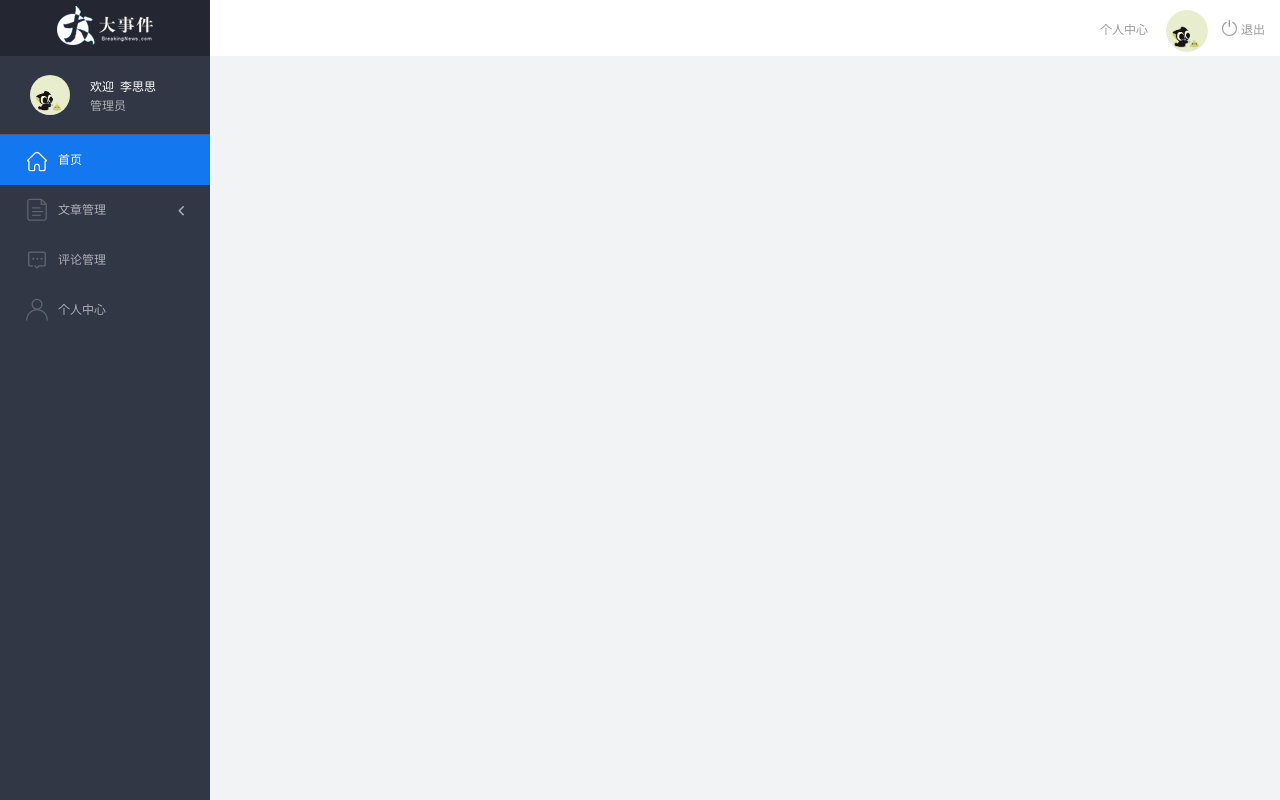
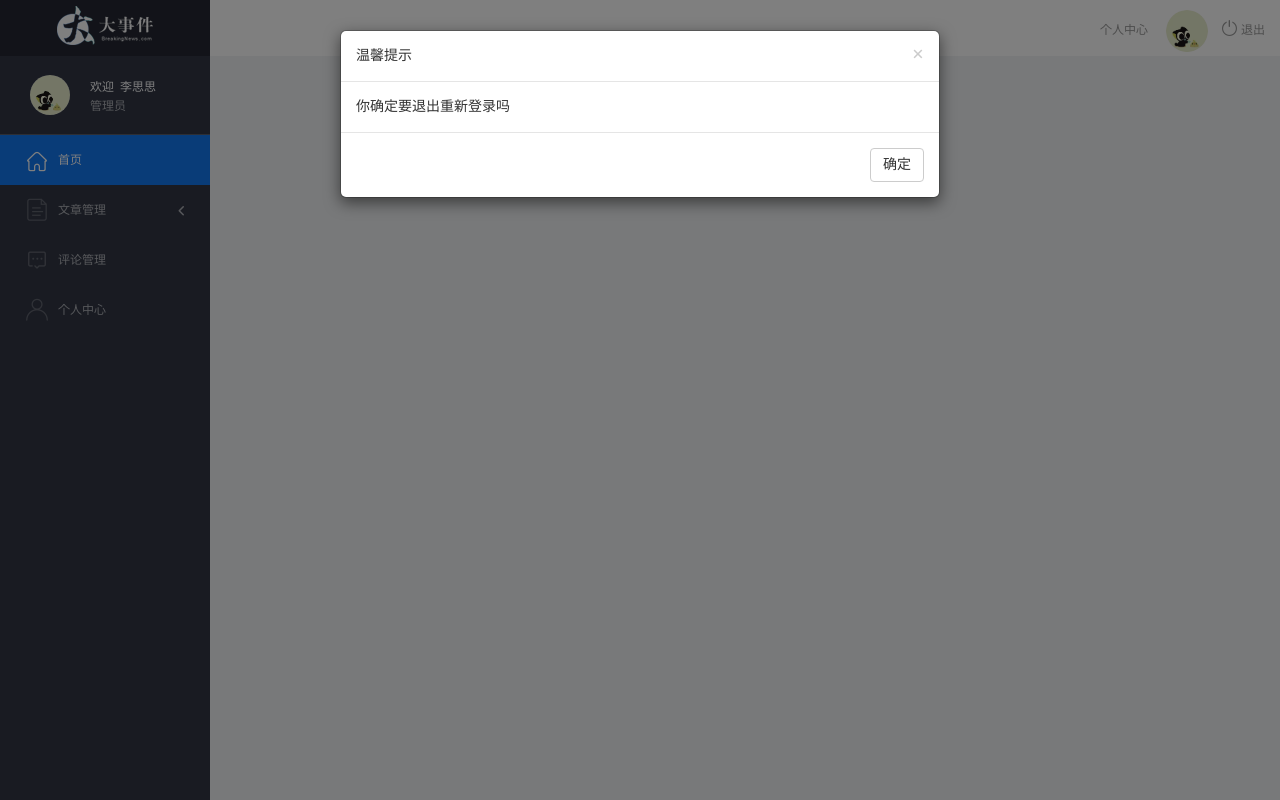
Before and after one commit to liyepai/bignews, a plain HTML site: page admin/index.html in a window 1280 px wide. Both pictures are taken after a click on the link "退出". Drawn offline with Linux system fonts and the light colour scheme; no server answers.

Commit message:
管理主页
实现了token验证与退出按钮的跳转

```diff
--- a/admin/index.html
+++ b/admin/index.html
@@ -1,15 +1,14 @@
 <!DOCTYPE html>
 <html lang="en">
-
   <head>
-    <meta charset="UTF-8">
-    <meta name="viewport" content="width=device-width, initial-scale=1.0">
-    <meta http-equiv="X-UA-Compatible" content="ie=edge">
+    <meta charset="UTF-8" />
+    <meta name="viewport" content="width=device-width, initial-scale=1.0" />
+    <meta http-equiv="X-UA-Compatible" content="ie=edge" />
     <title>大事件-后台首页</title>
-    <link rel="stylesheet" href="./libs/bootstrap/css/bootstrap.min.css">
-    <link rel="stylesheet" href="css/reset.css">
-    <link rel="stylesheet" href="css/iconfont.css">
-    <link rel="stylesheet" href="css/main.css">
+    <link rel="stylesheet" href="./libs/bootstrap/css/bootstrap.min.css" />
+    <link rel="stylesheet" href="css/reset.css" />
+    <link rel="stylesheet" href="css/iconfont.css" />
+    <link rel="stylesheet" href="css/main.css" />
     <script src="./libs/jquery-1.12.4.min.js"></script>
     <!-- 导入bootstrap的js文件 -->
     <script src="./libs/bootstrap/js/bootstrap.min.js"></script>
@@ -17,42 +16,172 @@
 
   <body>
     <div class="sider">
-        <a href="#" class="logo"><img src="images/logo02.png" alt="logo"></a>
+      <a href="#" class="logo"><img src="images/logo02.png" alt="logo"/></a>
       <div class="user_info">
-            <img src="images/2.jpg" alt="person">
+        <img src="images/2.jpg" alt="person" />
         <span>欢迎&nbsp;&nbsp;李思思</span>
         <b>管理员</b>
       </div>
       <!-- 左侧导航栏 -->
       <div class="menu">
-            <div class="level01 active"><a href="#" target="main_frame"><i
-                        class="iconfont icon-yidiandiantubiao04"></i><span>首页</span></a></div>
-            <div class="level01"><a href="#"><i class="iconfont icon-icon-article"></i><span>文章管理</span><b
-                        class="iconfont icon-arrowdownl"></b></a></div>
+        <div class="level01 active">
+          <a href="#" target="main_frame"
+            ><i class="iconfont icon-yidiandiantubiao04"></i
+            ><span>首页</span></a
+          >
+        </div>
+        <div class="level01">
+          <a href="#"
+            ><i class="iconfont icon-icon-article"></i><span>文章管理</span
+            ><b class="iconfont icon-arrowdownl"></b
+          ></a>
+        </div>
         <ul class="level02">
-                <li><a href="#" target="main_frame"><i class="iconfont icon-previewright"></i><span>文章列表</span></a></li>
-                <li><a href="#" target="main_frame"><i class="iconfont icon-previewright"></i><span>发表文章</span></a></li>
-                <li><a href="#" target="main_frame"><i class="iconfont icon-previewright"></i><span>文章类别管理</span></a>
+          <li>
+            <a href="#" target="main_frame"
+              ><i class="iconfont icon-previewright"></i
+              ><span>文章列表</span></a
+            >
+          </li>
+          <li>
+            <a href="#" target="main_frame"
+              ><i class="iconfont icon-previewright"></i
+              ><span>发表文章</span></a
+            >
+          </li>
+          <li>
+            <a href="#" target="main_frame"
+              ><i class="iconfont icon-previewright"></i
+              ><span>文章类别管理</span></a
+            >
           </li>
         </ul>
 
-            <div class="level01"><a href="#" target="main_frame"><i
-                        class="iconfont icon-comment"></i><span>评论管理</span></a></div>
-            <div class="level01" id="user"><a href="#" target="main_frame"><i
-                        class="iconfont icon-user"></i><span>个人中心</span></a></div>
+        <div class="level01">
+          <a href="#" target="main_frame"
+            ><i class="iconfont icon-comment"></i><span>评论管理</span></a
+          >
+        </div>
+        <div class="level01" id="user">
+          <a href="#" target="main_frame"
+            ><i class="iconfont icon-user"></i><span>个人中心</span></a
+          >
+        </div>
       </div>
       <!-- 顶部栏 -->
       <div class="header_bar">
         <div class="user_center_link">
           <a href="./user.html" target="main_frame">个人中心</a>
-                <img src="images/2.jpg" alt="person">
-                <a href="javascript:void(0)" class="logout"><i class="iconfont icon-tuichu"></i> 退出</a>
+          <img src="images/2.jpg" alt="person" />
+          <a href="javascript:void(0)" class="logout"
+            ><i class="iconfont icon-tuichu"></i> 退出</a
+          >
         </div>
       </div>
       <!-- 右侧主体内容 -->
-        <div class="main" id="main_body">
-
+      <div class="main" id="main_body"></div>
+    </div>
+    <!-- 模态框（Modal） -->
+    <div
+      class="modal fade"
+      id="myModal"
+      tabindex="-1"
+      role="dialog"
+      aria-labelledby="myModalLabel"
+      aria-hidden="true"
+    >
+      <div class="modal-dialog">
+        <div class="modal-content">
+          <div class="modal-header">
+            <button
+              type="button"
+              class="close"
+              data-dismiss="modal"
+              aria-hidden="true"
+            >
+              &times;
+            </button>
+            <h4 class="modal-title" id="myModalLabel">温馨提示</h4>
+          </div>
+          <div class="modal-body">在这里添加一些文本</div>
+          <div class="modal-footer">
+            <button type="button" class="btn btn-default" data-dismiss="modal">
+              确定
+            </button>
+          </div>
+        </div>
       </div>
     </div>
   </body>
+  <script src="http.js"></script>
+  <!-- <script>
+    // 使用原生的方式:四步走
+    let xhr = new XMLHttpRequest();
+    xhr.open("get", BigNew.user_info);
+    //把我们保存本地的token  设置在响应头里键为Authorization里
+    //这个头信息用于客户端在访问受密码保护的网页时识别自己的身份。
+    //在发送请求前，服务器会验证这个值是不是对的，如果不对就
+    xhr.setRequestHeader("Authorization", localStorage.getItem("token"));
+    // xhr.responseType:'json';
+    xhr.onload = function() {
+      let obj = JSON.parse(xhr.responseText);
+      if (xhr.readyState == 4 && xhr.status === 200) {
+        $(".user_info>img,.user_center_link>img").attr("src", obj.data.userPic);
+        $(".user_info>span").html(`欢迎&nbsp;&nbsp;${obj.data.nickname}`);
+      }
+      let t = localStorage.getItem("token");
+      if (!t) {
+        $(".modal-body").text(obj.msg);
+        $("#myModal").modal();
+        $(".btn-default").on("click", function() {
+          location.href = "./login.html";
+        });
+      }
+    };
+    xhr.send();
+  </script> -->
+  <!-- // console.log(xhr);
+// if ((xhr.readyState === 4)) {
+//   let obj = JSON.parse(xhr.responseText);
+//   console.log(obj);
+//   $(".user_info>img,.user_center_link>img").attr("src", obj.data.userPic);
+//   $(".user_info>span").html(`欢迎&nbsp;&nbsp;${obj.data.nickname}`);
+// }
+// if (xhr.status !== 200) {
+//   $(".modal-body").text("您还未等，即将跳转登录页面");
+//   $("#myModal").modal();
+//   $(".btn-default").on("click", function() {
+//     location.href = "./login.html";
+//   });
+// } -->
+
+  <!-- ------------------------------------------------------------------------------------- -->
+  <script>
+    //使用jq的ajax:先再jquery的js文件里，设置一个全局默认的ajax请求  在里面设置 发出请求前 把本地的token设置给请求头
+    $.ajax({
+      url: BigNew.user_info,
+      type: "get",
+      dataType: "json",
+      success: function(res) {
+        console.log(res);
+        if (res.code == 200) {
+          $(".user_info>img,.user_center_link>img").attr(
+            "src",
+            res.data.userPic
+          );
+          $(".user_info>span").html(`欢迎&nbsp;&nbsp;${res.data.nickname}`);
+        }
+      }
+    });
+    //点击退出
+    $(".logout").on("click", function() {
+      localStorage.removeItem("togken");
+      $(".modal-body").text("你确定要退出重新登录吗");
+      $("#myModal").modal();
+      $("#myModal").on("hidden.bs.modal", function() {
+        location.href = "./login.html";
+      });
+    });
+  </script>
 </html>
+>
```
Lines whose indentation alone changed are shown as unchanged.
